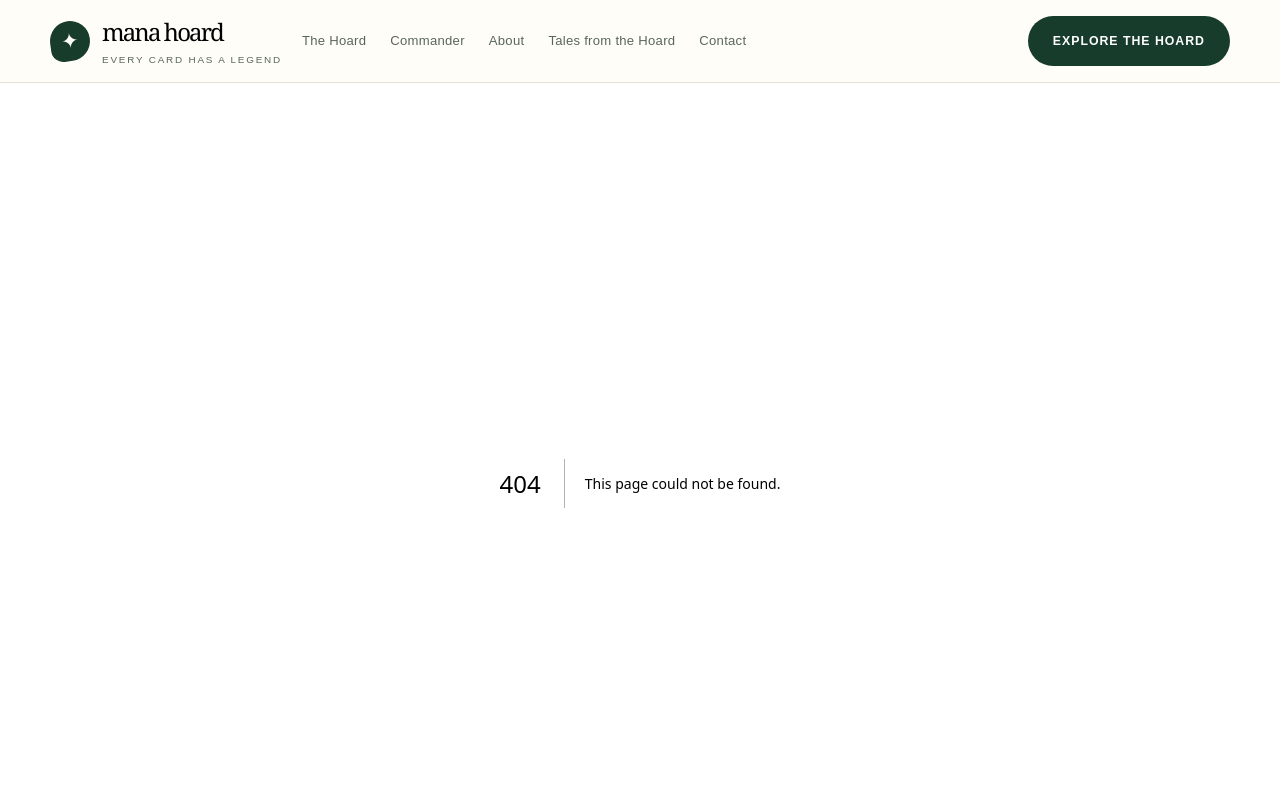
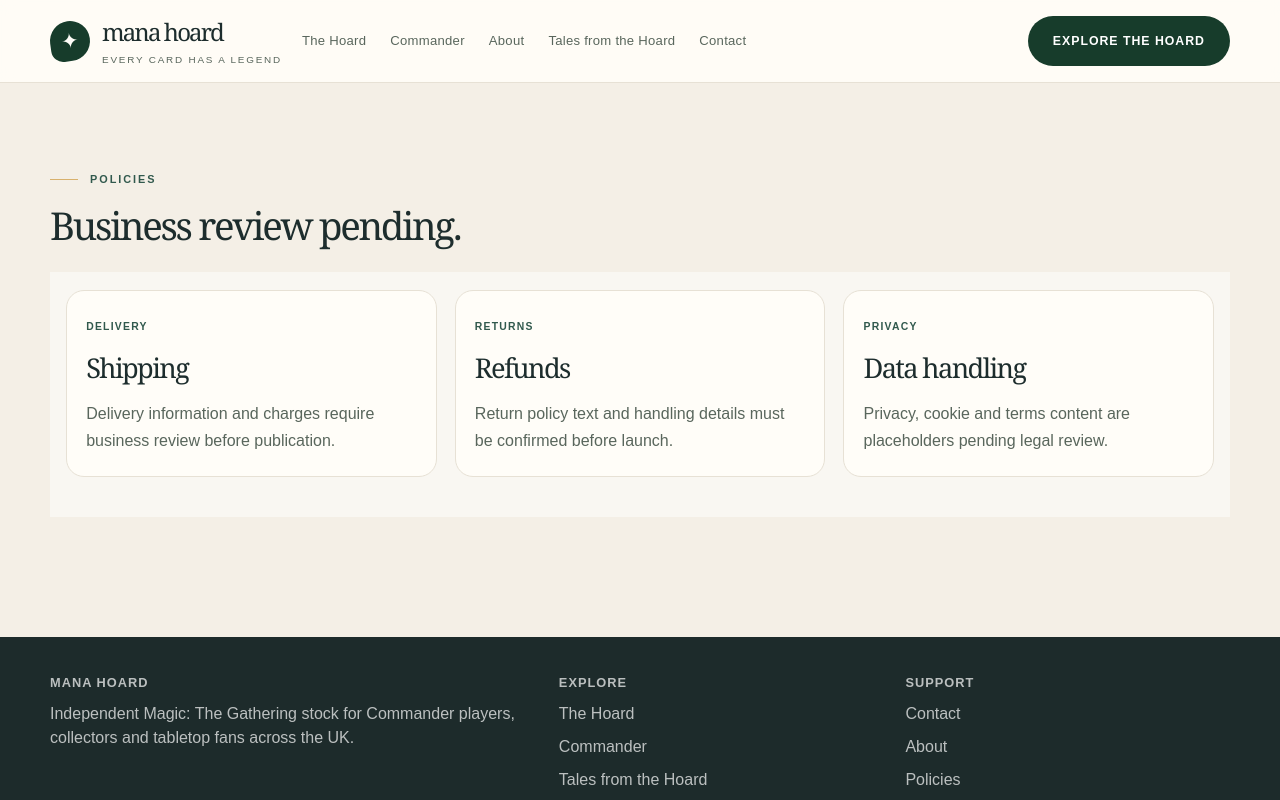
Before and after one commit to PaulMarsey/mana-hoard, a Next.js app: page /policies in a window 1280 px wide. Before the commit this address had no page. Shown: the top 800 px of the page. Built offline with nearby package versions, Linux system fonts and the light colour scheme.

Commit message:
Add policy placeholders

```diff
--- /dev/null
+++ b/src/app/policies/page.tsx
@@ -0,0 +1,34 @@
+export default function PoliciesPage() {
+  return (
+    <main className="container page-block">
+      <div className="page-intro">
+        <div>
+          <p className="eyebrow">Policies</p>
+          <h1>Business review pending.</h1>
+        </div>
+      </div>
+
+      <section className="section-surface" style={{ marginTop: "28px", padding: "18px 0 40px" }}>
+        <div className="container">
+          <div className="content-grid">
+            <article className="content-card">
+              <span>Delivery</span>
+              <h3>Shipping</h3>
+              <p>Delivery information and charges require business review before publication.</p>
+            </article>
+            <article className="content-card">
+              <span>Returns</span>
+              <h3>Refunds</h3>
+              <p>Return policy text and handling details must be confirmed before launch.</p>
+            </article>
+            <article className="content-card">
+              <span>Privacy</span>
+              <h3>Data handling</h3>
+              <p>Privacy, cookie and terms content are placeholders pending legal review.</p>
+            </article>
+          </div>
+        </div>
+      </section>
+    </main>
+  );
+}
```
